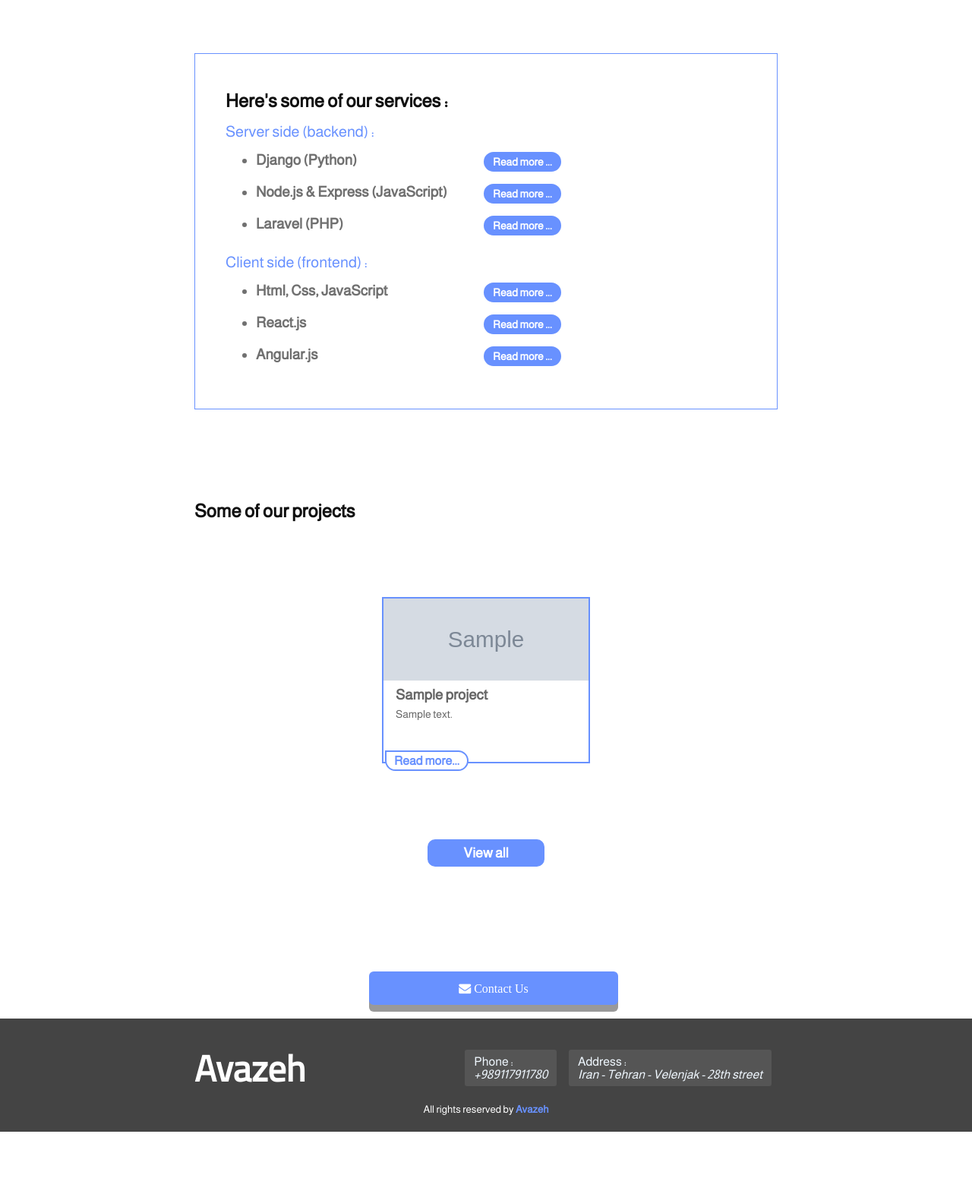
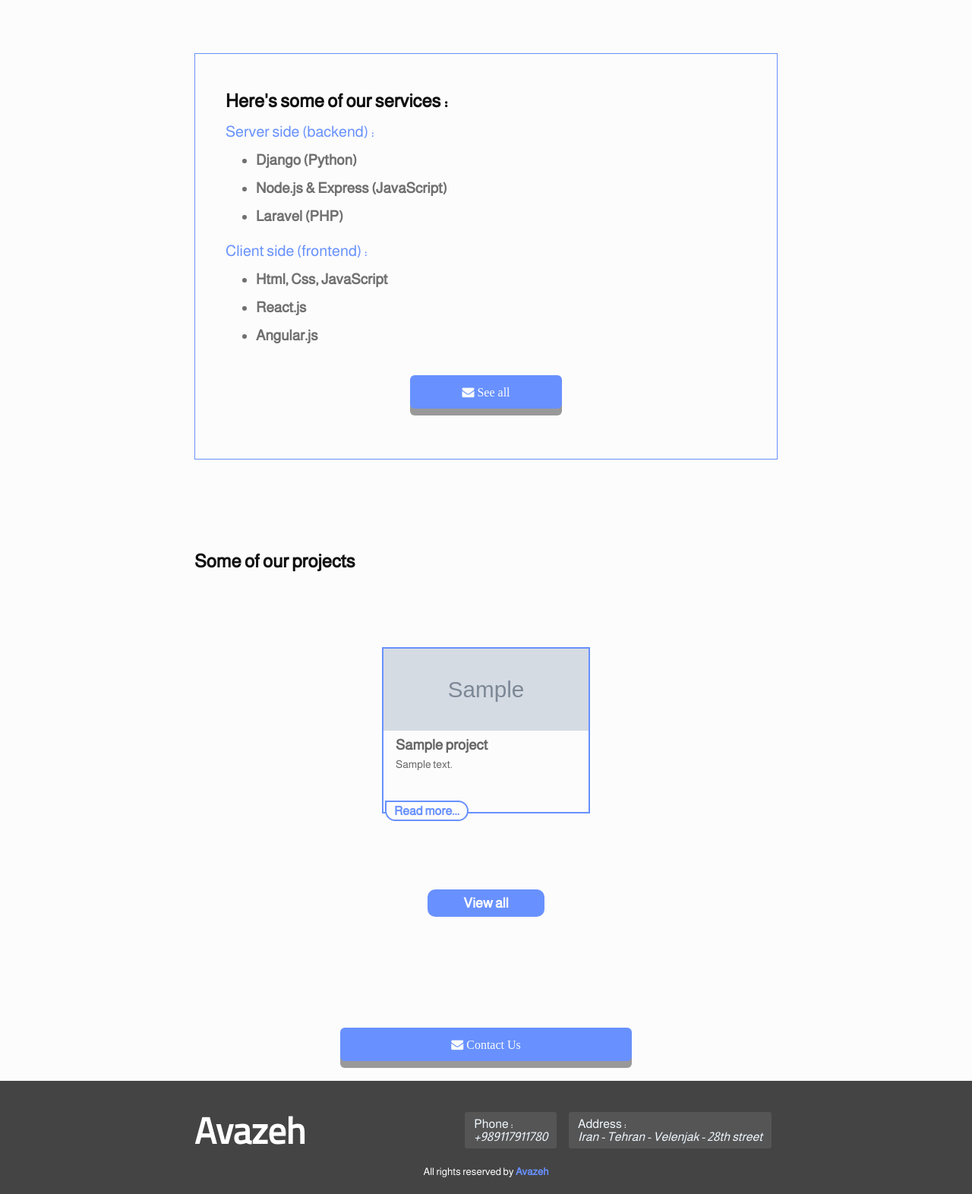
Before and after one commit to mojyseo/avazeh_project, a Django app: page /en/ in a window 1280 px wide. Shown: the part 901-2473 px from the top of the page at 76% size. Before the commit the page ends 2391 px from the top, so only its background shows below. Run offline with Django 3.2, Linux system fonts and the light colour scheme; tables that the repository leaves empty hold one stand-in row (values such as "Sample post"); grey boxes marked "Sample" are stand-in pictures.

Commit message:
front changes after getting online

```diff
--- a/portfolio/static/portfolio/main.css
+++ b/portfolio/static/portfolio/main.css
@@ -2,11 +2,13 @@
   --main: #6891ff;
   --main-hover: #364b80;
   --light-gray: #e7e7e7;
+  --white: #fcfcfc;
+  --font: #707070;
 }
 
 * {
   margin: 0;
-  color: #707070;
+  color: var(--font);
   transition: 0.5s ease;
 }
 /* Chrome, Safari, Edge, Opera */
@@ -86,6 +88,7 @@ h5 {
 }
 body {
   font-family: "Almarai", sans-serif;
+  background-color: var(--white);
 }
 
 #loaderoff {
@@ -286,6 +289,8 @@ a {
   margin: 90px 0;
   padding: 40px;
   border: var(--main) 1px solid;
+  display: flex;
+  flex-direction: column;
 }
 .services h2 {
   margin: 8px 0;
@@ -313,7 +318,7 @@ a {
   width: 300px;
 }
 .btn-more {
-  color: #ffffff;
+  color: var(--white);
   display: inline-block;
   background-color: var(--main);
   padding: 3px 10px;
@@ -541,7 +546,7 @@ img {
 
 .btn-morep-en {
   color: var(--main);
-  background-color: #ffffff;
+  background-color: var(--white);
   display: inline-block;
   padding: 3px 10px;
   border-radius: 0 15px 15px 15px;
@@ -556,12 +561,12 @@ img {
 
 .btn-morep:hover,
 .btn-morep-en:hover {
-  color: #ffffff;
+  color: var(--white);
   background-color: var(--main);
 }
 
 .btn-all {
-  color: #ffffff;
+  color: var(--white);
   display: block;
   background-color: var(--main);
   padding: 6px 15px;
@@ -588,7 +593,7 @@ footer {
   width: 60%;
   padding: 20px 20%;
   background-color: #444444;
-  color: #ffffff;
+  color: var(--white);
 }
 .privacy {
   color: #101010;
@@ -931,24 +936,23 @@ footer {
 /* contact start */
 
 .btn-contact {
-  width: 40%;
-  margin: 18px 30%;
+  width: 50%;
+  margin: 26px 25%;
   align-self: center;
   background-color: var(--main);
   border-radius: 6px;
-  color: #ffffff;
-  padding: 14px 10px;
+  color: var(--white);
+  padding: 14px 0;
   text-align: center;
   box-shadow: 0 9px #999;
 }
 .btn-contact:hover {
   background-color: var(--main-hover);
+  box-shadow: 0 4px #666;
+  transform: translateY(4px);
 }
 
 .btn-contact:active {
-  background-color: var(--main-hover);
-  box-shadow: 0 4px #666;
-  transform: translateY(4px);
 }
 .contact-form {
   display: flex;
--- a/portfolio/templates/portfolio/about-en.html
+++ b/portfolio/templates/portfolio/about-en.html
@@ -103,6 +103,8 @@
                     </div>
                 </ul>
             </div>
+        </div>
+                        <div class="servs">
             <div class="serv">
                 <p>Design : </p>
                 <ul>
@@ -158,8 +160,9 @@
 
                 </ul>
             </div>
-
         </div>
 
             </div>
+            <a href="/contact/en" class="fa fa-envelope btn-contact"> Contact Us</a>
+
 {% endblock %}
--- a/portfolio/templates/portfolio/about.html
+++ b/portfolio/templates/portfolio/about.html
@@ -120,6 +120,9 @@
                     </div>
                 </ul>
             </div>
+
+        </div>
+        <div class="servs">
             <div class="serv">
                 <p>طراحی : </p>
                 <ul>
@@ -175,8 +178,8 @@
 
                 </ul>
             </div>
+        </div>
 
-        </div>
     </div>
     <a href="/contact/" class="fa fa-envelope btn-contact"> تماس با ما</a>
 
--- a/portfolio/templates/portfolio/home-en.html
+++ b/portfolio/templates/portfolio/home-en.html
@@ -78,15 +78,14 @@
                         <ul>
                             <div class="serv-item">
                                 <li>Django (Python) </li>
-                                <a href="#" class="btn-more">Read more ...</a>
+                                {% comment %} <a href="#" class="btn-more">Read more ...</a> {% endcomment %}
                             </div>
                             <div class="serv-item">
-                                <li>Node.js & Express (JavaScript)</li> <a href="#" class="btn-more">
-                                    Read more ...</a>
+                                <li>Node.js & Express (JavaScript)</li>
 
                             </div>
                             <div class="serv-item">
-                                <li>Laravel (PHP)</li> <a href="#" class="btn-more">Read more ...</a>
+                                <li>Laravel (PHP)</li>
 
                             </div>
 
@@ -96,20 +95,22 @@
                         <p>Client side (frontend) : </p>
                         <ul>
                             <div class="serv-item">
-                                <li>Html, Css, JavaScript</li> <a href="#" class="btn-more">Read more ...</a>
+                                <li>Html, Css, JavaScript</li>
 
                             </div>
                             <div class="serv-item">
-                                <li>React.js </li> <a href="#" class="btn-more">Read more ...</a>
+                                <li>React.js </li>
 
                             </div>
                             <div class="serv-item">
-                                <li>Angular.js</li> <a href="#" class="btn-more">Read more ...</a>
+                                <li>Angular.js</li>
 
                             </div>
                         </ul>
                     </div>
                 </div>
+                                    <a href="/about/en" class="fa fa-envelope btn-contact" style="width: 200px;"> See all</a>
+
             </div>
 
             <div class="projects">
@@ -132,6 +133,6 @@
                 </div>
                 <a href="/products/en/" class="btn-all">View all</a>
             </div>
-                            <a href="/contact/" class="fa fa-envelope btn-contact"> Contact Us</a>
+                            <a href="/contact/en" class="fa fa-envelope btn-contact"> Contact Us</a>
 
  {% endblock %}
--- a/portfolio/templates/portfolio/product-en.html
+++ b/portfolio/templates/portfolio/product-en.html
@@ -33,6 +33,7 @@
 
                 </div>
             </nav>
+        <a href="/products/en" class="btn-more">return</a>
 
         <div class="card-p">
             <img width="360px" src="{{ product.image.url }}" alt="Avatar">
--- a/portfolio/templates/portfolio/product.html
+++ b/portfolio/templates/portfolio/product.html
@@ -32,6 +32,7 @@
         </div>
         <div class="lang"><a href="/products/en/{{ product.id }}">en</a></div>
     </nav>
+        <a href="/products/" class="btn-more">بازگشت</a>
 
 
         <div class="card-p-s">
--- a/portfolio/templates/portfolio/products-en.html
+++ b/portfolio/templates/portfolio/products-en.html
@@ -47,7 +47,7 @@
                 </p>
             </div>
             {% if project.link %}
-            <a href="{{ project.link }}" target="_blank" class="btn-morep-p">Read more...</a>
+            <a href="{{ project.link }}"  class="btn-morep-p">Read more...</a>
             {% endif %}
         </div>
         {% endfor %}
--- a/portfolio/templates/portfolio/products.html
+++ b/portfolio/templates/portfolio/products.html
@@ -45,7 +45,7 @@
                 <p> {{ project.description|striptags|truncatechars:100 }}
                 </p>
             </div>
-            <a href="{{ project.id }}" target="_blank" class="btn-morep-p">جزئیات بیشتر ...</a>
+            <a href="{{ project.id }}" class="btn-morep-p">جزئیات بیشتر ...</a>
         </div>
         {% endfor %}
 
```
Also changed, not shown: other parts of portfolio/static/portfolio/main.css (+44 -29 lines), portfolio/templates/portfolio/home.html (+11 -9 lines).
